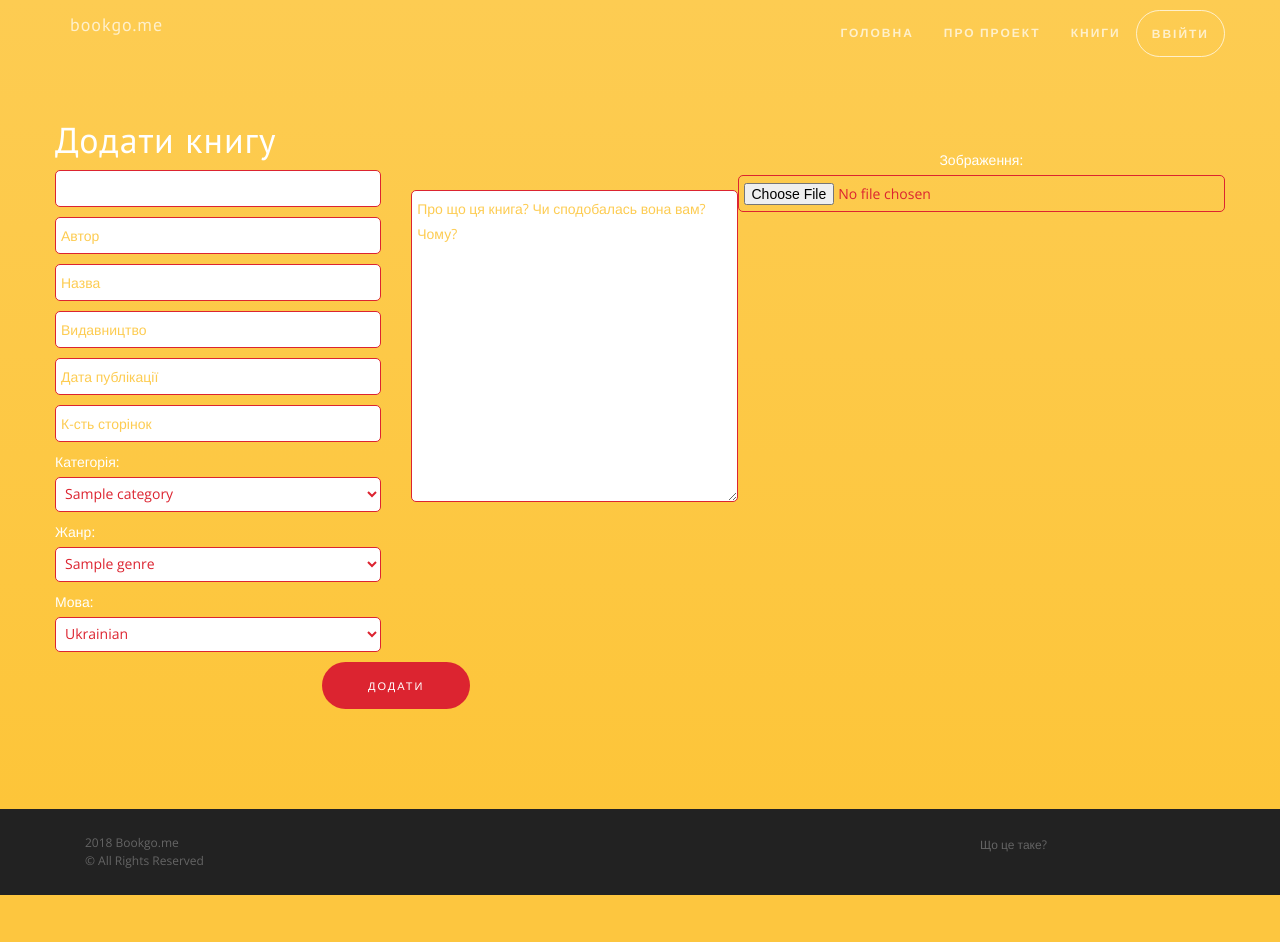
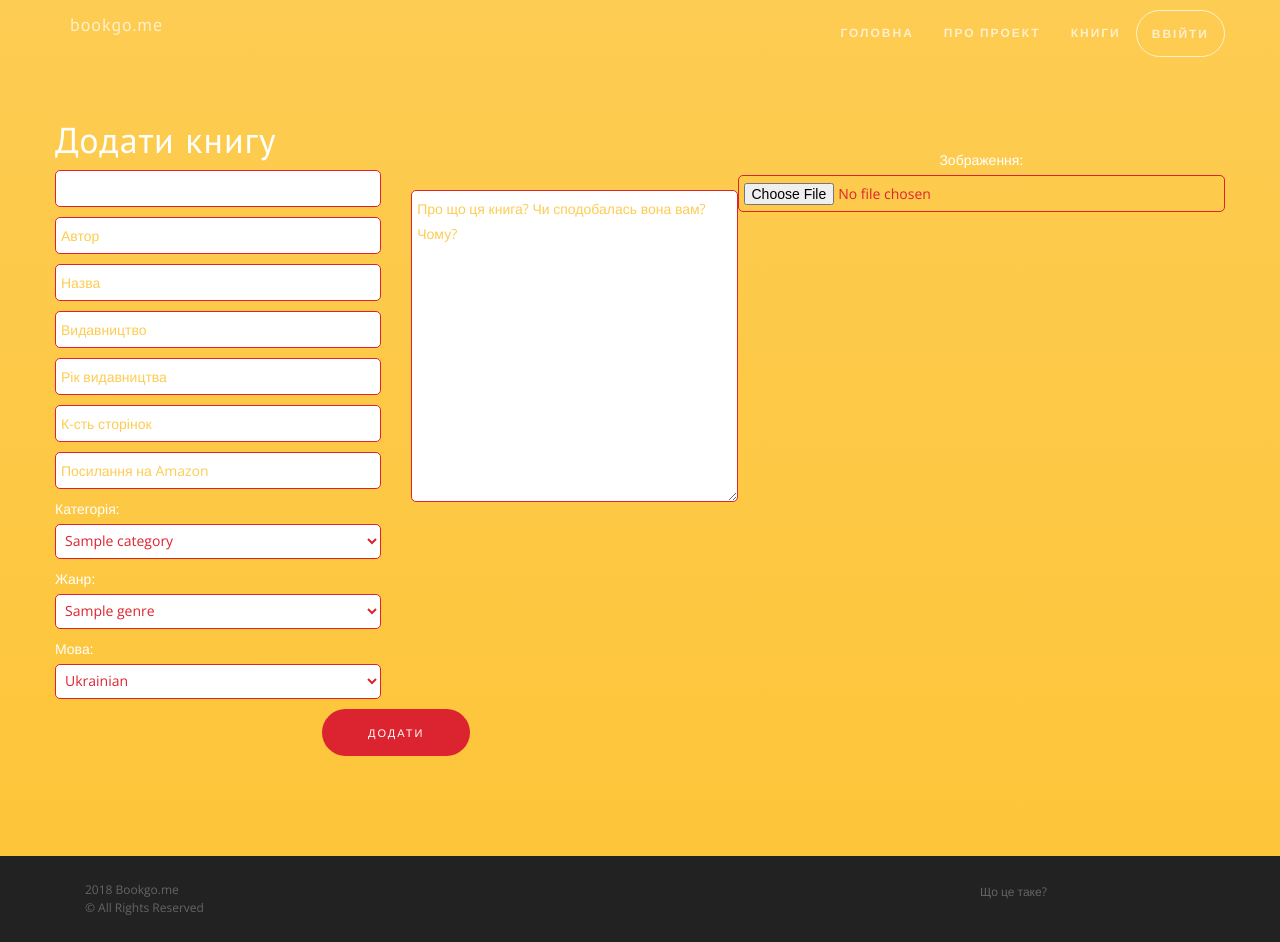
Before and after one commit to dima-kov/bookgo, a Django app: page /book/add in a window 1280 px wide. Before the commit the page ends 895 px from the top, so only its background shows below. Run offline with Django 3.2, Linux system fonts and the light colour scheme; tables that the repository leaves empty hold one stand-in row (values such as "Sample post"); some libraries are stand-ins or nearby versions.

Commit message:
Add amazon link field

```diff
--- a/book/admin.py
+++ b/book/admin.py
@@ -7,7 +7,7 @@ from book.models import Genre
 
 
 class BookAdmin(admin.ModelAdmin):
-    list_display = ('name', 'author', 'owner', )
+    list_display = ('name', 'author', 'owner', 'publisher', 'publishing_year', 'pages', 'amazon_link')
     search_fields = ('name', 'author', 'owner', )
 
 
--- a/book/forms.py
+++ b/book/forms.py
@@ -88,15 +88,16 @@ class AddBookForm(forms.ModelForm):
     class Meta:
         model = Book
         fields = (
-            'author', 'name', 'description', 'publisher', 'publishing_date',
-            'pages', 'photo', 'category', 'genre', 'language',
+            'author', 'name', 'description', 'publisher', 'publishing_year',
+            'amazon_link', 'pages', 'photo', 'category', 'genre', 'language',
         )
         widgets = {
             'author': forms.TextInput(attrs={'placeholder': _('Автор')}),
             'name': forms.TextInput(attrs={'placeholder': _('Назва')}),
             'publisher': forms.TextInput(attrs={'placeholder': _('Видавництво')}),
             'pages': forms.TextInput(attrs={'placeholder': _('К-сть сторінок')}),
-            'publishing_date': forms.DateInput(attrs={'placeholder': _('Дата публікації')}),
+            'amazon_link': forms.URLInput(attrs={'placeholder': _('Посилання на Amazon')}),
+            'publishing_year': forms.NumberInput(attrs={'placeholder': _('Рік видавництва')}),
 
             'category': ModelSelect2(url='book:category-autocomplete'),
             'genre': ModelSelect2(url='book:genre-autocomplete'),
--- a/book/models.py
+++ b/book/models.py
@@ -93,12 +93,16 @@ class Book(models.Model):
         verbose_name=_('Видавництво'),
         null=True, blank=True,
     )
-    publishing_date = models.DateField(
-        verbose_name=_('Дата видавництва'),
+    publishing_year = models.IntegerField(
+        verbose_name=_('Рік видавництва'),
+        null=True, blank=True,
+    )
+    amazon_link = models.URLField(
+        verbose_name=_('Посилання на книгу на Amazon'),
         null=True, blank=True,
     )
     pages = models.PositiveIntegerField(
-        verbose_name=_('Кількість сторінок'),
+        verbose_name=_('К-сть сторінок'),
         null=True, blank=True,
     )
     photo = models.ImageField(
--- a/book/templates/book/add.html
+++ b/book/templates/book/add.html
@@ -65,11 +65,14 @@
                                     <strong>{{ form.publisher.errors.as_text }}</strong>
                                     {{ form.publisher }}
 
-                                    <strong>{{ form.publishing_date.errors.as_text }}</strong>
-                                    {{ form.publishing_date }}
+                                    <strong>{{ form.publishing_year.errors.as_text }}</strong>
+                                    {{ form.publishing_year }}
 
                                     <strong>{{ form.pages.errors.as_text }}</strong>
                                     {{ form.pages }}
+
+                                    <strong>{{ form.amazon_link.errors.as_text }}</strong>
+                                    {{ form.amazon_link }}
 
                                     <div class="autocomplete">
                                         {{ form.category.label_tag }}
--- a/book/views.py
+++ b/book/views.py
@@ -120,6 +120,7 @@ class AddBookView(CreateView):
         if not self.request.user.is_authenticated:
             user = self.create_new_user(form.cleaned_data['email'])
         form.instance.owner = user or self.request.user
+        form.instance.club = self.request.club
         form.instance.save()
         return redirect(form.instance.get_absolute_url())
 
```
Also changed, not shown: book/templates/book/book_detail.html (+22 -0 lines), book/migrations/0024_auto_20181229_1609.py.
